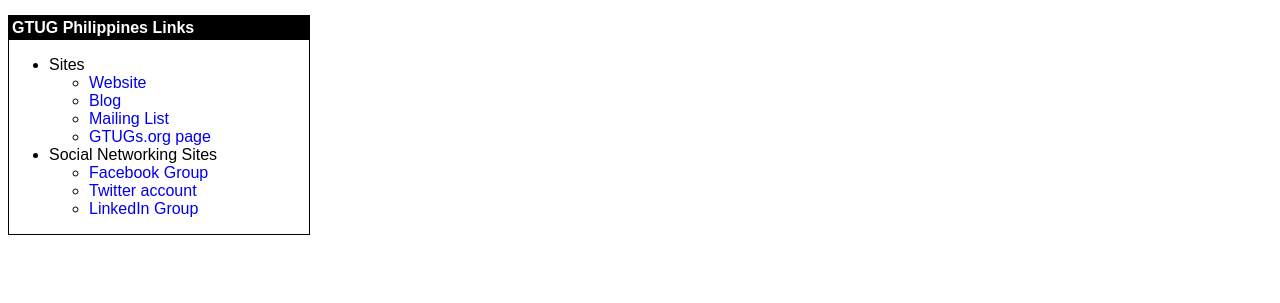
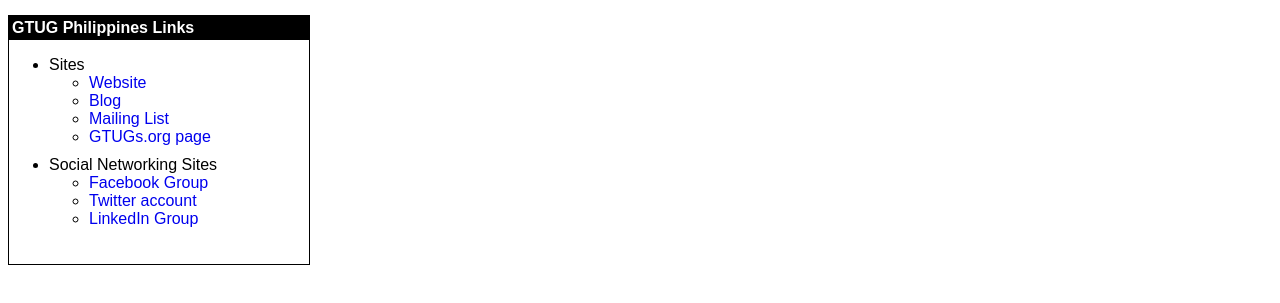
Before and after one commit to jomartigcal/gdgph-chrome-extension, a plain HTML site: page links.html in a window 1280 px wide. Shown: the part 177-480 px from the top of the page. Drawn offline with Linux system fonts and the light colour scheme.

Commit message:
Fixing bottom padding of the links
git-svn-id: https://gtugph-chrome-extension.googlecode.com/svn/trunk@47 9cb20bf3-28a7-ed97-def2-6c9db77f2304

```diff
--- a/links.html
+++ b/links.html
@@ -20,6 +20,9 @@
    			font-style: normal;
    			text-align:left;
    			padding: 3px;
+   		}
+   		ul {
+   			padding-bottom:10px;
    		}
    </style>
 </head>
```
